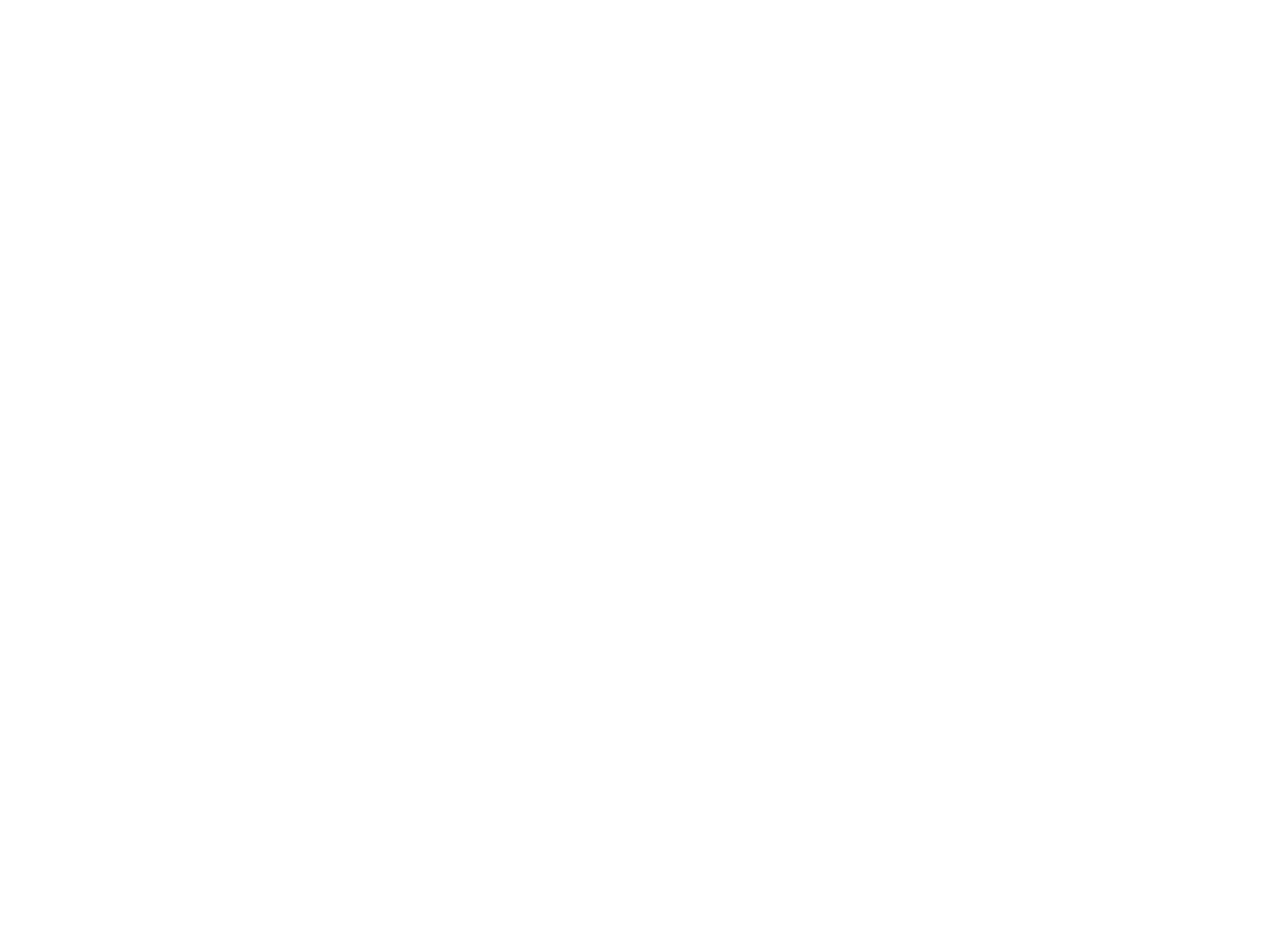
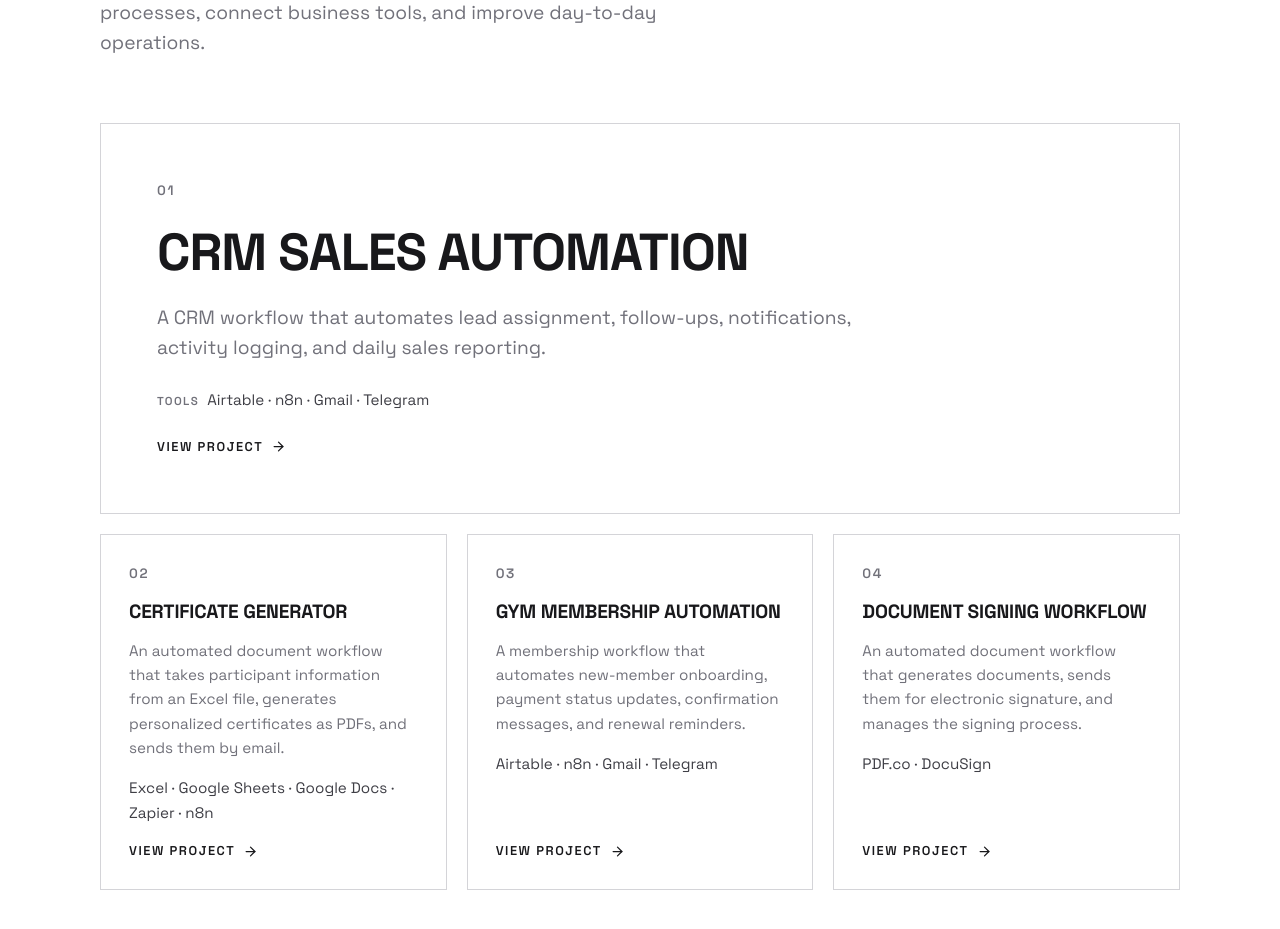
Before and after one commit to NathanielKings/automation, a React (Vite) app: page / in a window 1280 px wide. Shown: the part 2100-3029 px from the top of the page. Before the commit the page ends 1891 px from the top, so only its background shows below. Built offline with nearby package versions, Linux system fonts and the light colour scheme.

Commit message:
feat: add selected automations section

```diff
--- a/src/App.jsx
+++ b/src/App.jsx
@@ -1,6 +1,7 @@
 import Navbar from './components/Navbar/Navbar.jsx'
 import Hero from './components/Hero/Hero.jsx'
 import Services from './components/Services/Services.jsx'
+import SelectedWork from './components/SelectedWork/SelectedWork.jsx'
 
 function App() {
   return (
@@ -9,6 +10,7 @@
       <main>
         <Hero />
         <Services />
+        <SelectedWork />
       </main>
     </>
   )
--- /dev/null
+++ b/src/components/SelectedWork/SelectedWork.jsx
@@ -0,0 +1,81 @@
+import { ArrowRight } from 'lucide-react'
+import styles from './SelectedWork.module.css'
+
+const featured = {
+  number: '01',
+  title: 'CRM Sales Automation',
+  description:
+    'A CRM workflow that automates lead assignment, follow-ups, notifications, activity logging, and daily sales reporting.',
+  tools: ['Airtable', 'n8n', 'Gmail', 'Telegram'],
+}
+
+const projects = [
+  {
+    number: '02',
+    title: 'Certificate Generator',
+    description:
+      'An automated document workflow that takes participant information from an Excel file, generates personalized certificates as PDFs, and sends them by email.',
+    tools: ['Excel', 'Google Sheets', 'Google Docs', 'Zapier', 'n8n'],
+  },
+  {
+    number: '03',
+    title: 'Gym Membership Automation',
+    description:
+      'A membership workflow that automates new-member onboarding, payment status updates, confirmation messages, and renewal reminders.',
+    tools: ['Airtable', 'n8n', 'Gmail', 'Telegram'],
+  },
+  {
+    number: '04',
+    title: 'Document Signing Workflow',
+    description:
+      'An automated document workflow that generates documents, sends them for electronic signature, and manages the signing process.',
+    tools: ['PDF.co', 'DocuSign'],
+  },
+]
+
+function SelectedWork() {
+  return (
+    <section className={styles.section} id="work">
+      <div className="container">
+        <div className={styles.head}>
+          <h2 className={styles.heading}>Selected Automations</h2>
+          <p className={styles.sub}>
+            A selection of workflow systems I&rsquo;ve built to automate repetitive
+            processes, connect business tools, and improve day-to-day operations.
+          </p>
+        </div>
+
+        <article className={styles.featured}>
+          <span className={styles.number}>{featured.number}</span>
+          <h3 className={styles.featuredTitle}>{featured.title}</h3>
+          <p className={styles.desc}>{featured.description}</p>
+          <p className={styles.tools}>
+            <span className={styles.toolsLabel}>Tools</span>
+            {featured.tools.join(' · ')}
+          </p>
+          <a className={styles.link} href="#">
+            View Project
+            <ArrowRight size={15} aria-hidden="true" />
+          </a>
+        </article>
+
+        <div className={styles.grid}>
+          {projects.map((project) => (
+            <article className={styles.card} key={project.number}>
+              <span className={styles.number}>{project.number}</span>
+              <h3 className={styles.cardTitle}>{project.title}</h3>
+              <p className={styles.cardDesc}>{project.description}</p>
+              <p className={styles.tools}>{project.tools.join(' · ')}</p>
+              <a className={styles.link} href="#">
+                View Project
+                <ArrowRight size={15} aria-hidden="true" />
+              </a>
+            </article>
+          ))}
+        </div>
+      </div>
+    </section>
+  )
+}
+
+export default SelectedWork
--- /dev/null
+++ b/src/components/SelectedWork/SelectedWork.module.css
@@ -0,0 +1,150 @@
+.section {
+  border-top: 1px solid var(--border);
+  padding-block: clamp(4rem, 8vw, 7rem);
+}
+
+.head {
+  max-width: 46rem;
+  display: flex;
+  flex-direction: column;
+  gap: 1.25rem;
+  margin-bottom: clamp(2.5rem, 5vw, 4rem);
+}
+
+.heading {
+  font-size: clamp(1.9rem, 4.5vw, 3.1rem);
+  font-weight: 700;
+  text-transform: uppercase;
+  line-height: 1.05;
+  letter-spacing: -0.02em;
+}
+
+.sub {
+  font-size: clamp(1.05rem, 1.6vw, 1.2rem);
+  line-height: 1.6;
+  color: var(--color-gray-500);
+  max-width: 38rem;
+}
+
+.featured {
+  display: flex;
+  flex-direction: column;
+  align-items: flex-start;
+  gap: 1.5rem;
+  border: 1px solid var(--border);
+  padding: clamp(2rem, 5vw, 3.5rem);
+  margin-bottom: 1.25rem;
+  transition: border-color 0.25s ease;
+}
+
+.featured:hover {
+  border-color: var(--color-gray-700);
+}
+
+.number {
+  font-size: 0.85rem;
+  font-weight: 600;
+  letter-spacing: 0.12em;
+  color: var(--color-gray-500);
+}
+
+.featuredTitle {
+  font-size: clamp(1.9rem, 5vw, 3.25rem);
+  font-weight: 700;
+  text-transform: uppercase;
+  line-height: 1.02;
+  letter-spacing: -0.02em;
+  max-width: 22ch;
+}
+
+.desc {
+  font-size: clamp(1.05rem, 1.6vw, 1.2rem);
+  line-height: 1.6;
+  color: var(--color-gray-500);
+  max-width: 44rem;
+}
+
+.tools {
+  display: flex;
+  flex-wrap: wrap;
+  align-items: baseline;
+  gap: 0.5rem;
+  font-size: 0.95rem;
+  color: var(--color-gray-700);
+}
+
+.toolsLabel {
+  font-size: 0.72rem;
+  font-weight: 600;
+  letter-spacing: 0.12em;
+  text-transform: uppercase;
+  color: var(--color-gray-500);
+}
+
+.link {
+  display: inline-flex;
+  align-items: center;
+  gap: 0.5rem;
+  font-size: 0.8rem;
+  font-weight: 600;
+  letter-spacing: 0.12em;
+  text-transform: uppercase;
+  color: var(--color-gray-900);
+  transition: color 0.2s ease;
+}
+
+.link svg {
+  transition: transform 0.2s ease;
+}
+
+.link:hover {
+  color: var(--color-gray-500);
+}
+
+.link:hover svg {
+  transform: translateX(4px);
+}
+
+.grid {
+  display: grid;
+  grid-template-columns: repeat(3, 1fr);
+  gap: 1.25rem;
+}
+
+.card {
+  display: flex;
+  flex-direction: column;
+  align-items: flex-start;
+  gap: 1rem;
+  border: 1px solid var(--border);
+  padding: 1.75rem;
+  transition: border-color 0.25s ease;
+}
+
+.card:hover {
+  border-color: var(--color-gray-700);
+}
+
+.cardTitle {
+  font-size: 1.2rem;
+  font-weight: 700;
+  text-transform: uppercase;
+  letter-spacing: -0.01em;
+  line-height: 1.15;
+}
+
+.cardDesc {
+  font-size: 0.95rem;
+  line-height: 1.6;
+  color: var(--color-gray-500);
+}
+
+.card .link {
+  margin-top: auto;
+}
+
+@media (max-width: 900px) {
+  .grid {
+    grid-template-columns: 1fr;
+  }
+}
```
